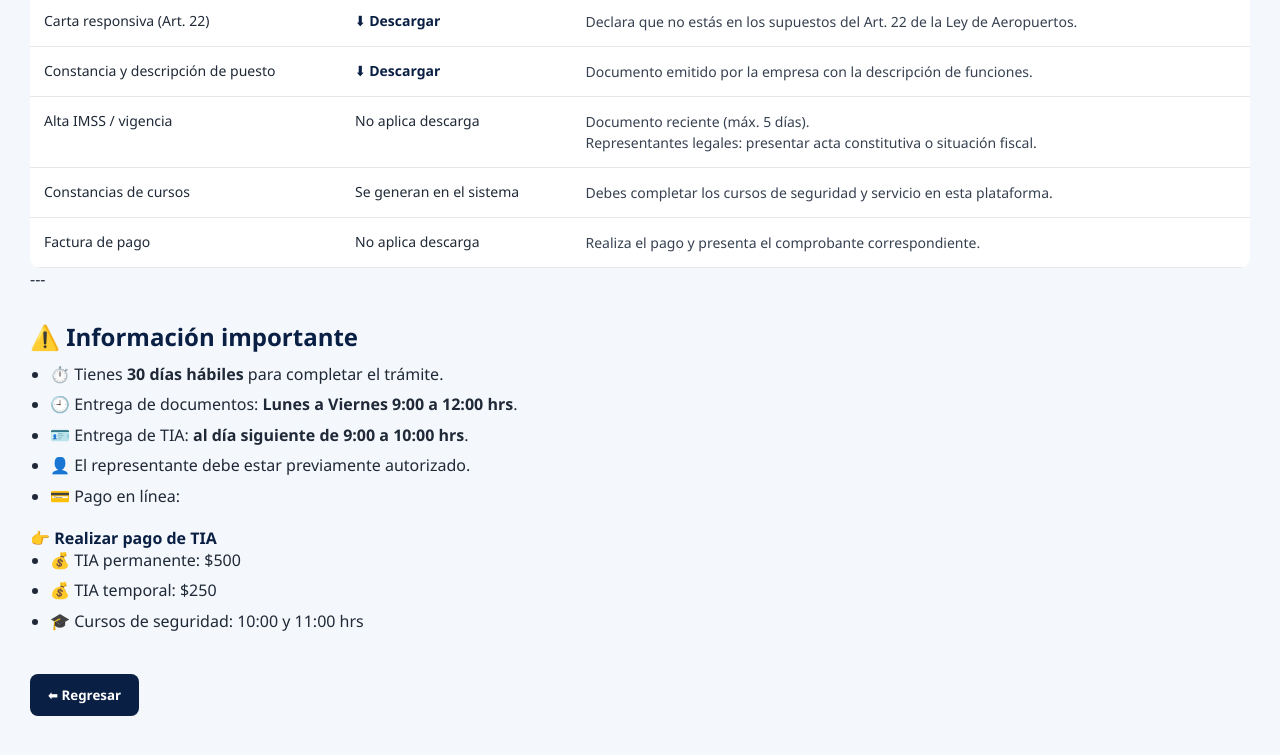
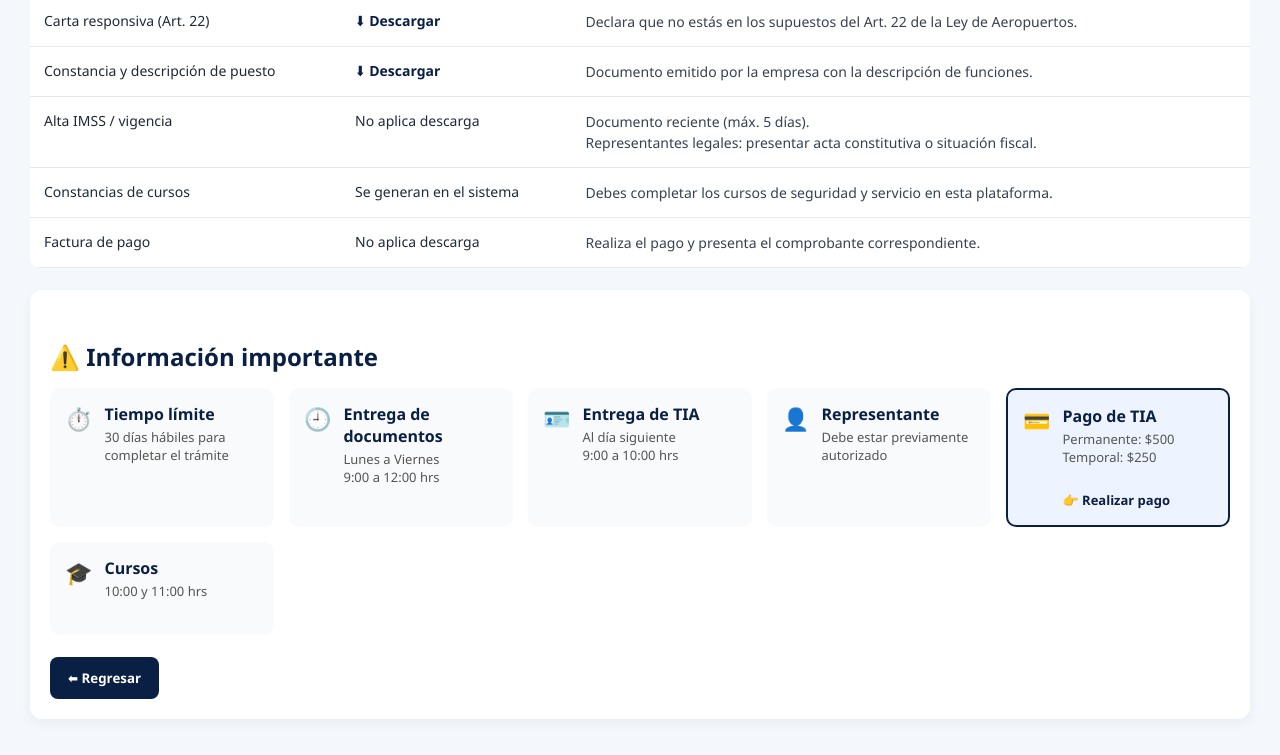
Before and after one commit to OMEDINAGAP/tia-system, a website: page public/documentos.html in a window 1280 px wide. Shown: the part 543-1298 px from the top of the page. Drawn offline with Linux system fonts and the light colour scheme.

Commit message:
Descarga de documentos V5

```diff
--- a/public/documentos.html
+++ b/public/documentos.html
@@ -106,38 +106,77 @@
 </table>
 </div>
 </div>
----
 
+<br>
+
+<div class="card">
   <h2>⚠️ Información importante</h2>
 
-<ul>
-  <li>⏱️ Tienes <b>30 días hábiles</b> para completar el trámite.</li>
-  <li>🕘 Entrega de documentos: <b>Lunes a Viernes 9:00 a 12:00 hrs</b>.</li>
-  <li>🪪 Entrega de TIA: <b>al día siguiente de 9:00 a 10:00 hrs</b>.</li>
-  <li>👤 El representante debe estar previamente autorizado.</li>
-  <li>💳 Pago en línea:</li>
-</ul>
+  <div class="info-grid">
 
+    <div class="info-item">
+      <div class="icon">⏱️</div>
+      <div>
+        <strong>Tiempo límite</strong>
+        <p>30 días hábiles para completar el trámite</p>
+      </div>
+    </div>
+
+    <div class="info-item">
+      <div class="icon">🕘</div>
+      <div>
+        <strong>Entrega de documentos</strong>
+        <p>Lunes a Viernes<br>9:00 a 12:00 hrs</p>
+      </div>
+    </div>
+
+    <div class="info-item">
+      <div class="icon">🪪</div>
+      <div>
+        <strong>Entrega de TIA</strong>
+        <p>Al día siguiente<br>9:00 a 10:00 hrs</p>
+      </div>
+    </div>
+
+    <div class="info-item">
+      <div class="icon">👤</div>
+      <div>
+        <strong>Representante</strong>
+        <p>Debe estar previamente autorizado</p>
+      </div>
+    </div>
+
+    <div class="info-item highlight">
+      <div class="icon">💳</div>
+      <div>
+        <strong>Pago de TIA</strong>
+        <p>
+          Permanente: $500<br>
+          Temporal: $250
+        </p>
         <a href="https://appnf.serviciosgap.com.mx:1180/eCommerce/ecommerce.aspx" target="_blank">
-👉 Realizar pago de TIA
+          👉 Realizar pago
         </a>
+      </div>
+    </div>
 
-<ul>
-  <li>💰 TIA permanente: $500</li>
-  <li>💰 TIA temporal: $250</li>
-  <li>🎓 Cursos de seguridad: 10:00 y 11:00 hrs</li>
-</ul>
+    <div class="info-item">
+      <div class="icon">🎓</div>
+      <div>
+        <strong>Cursos</strong>
+        <p>10:00 y 11:00 hrs</p>
+      </div>
+    </div>
+
+  </div>
 
   <br>
 
   <button onclick="window.location.href='/portal.html'">⬅ Regresar</button>
 
+</div>
 </body>
 
-<script>
-function regresar(){
-  window.location.href = "/portal.html";
-}
-</script>
+
 
 </html>
--- a/public/styles.css
+++ b/public/styles.css
@@ -269,3 +269,51 @@ ul li {
 .highlight {
   border: 2px solid #0a1f44;
 }
+
+.info-grid {
+  display: grid;
+  grid-template-columns: repeat(auto-fit, minmax(220px, 1fr));
+  gap: 15px;
+  margin-top: 15px;
+}
+
+.info-item {
+  display: flex;
+  gap: 12px;
+  background: #f9fafb;
+  padding: 15px;
+  border-radius: 10px;
+  align-items: flex-start;
+  transition: 0.2s;
+}
+
+.info-item:hover {
+  background: #eef4ff;
+}
+
+.icon {
+  font-size: 22px;
+}
+
+.info-item strong {
+  display: block;
+  margin-bottom: 3px;
+  color: #0a1f44;
+}
+
+.info-item p {
+  font-size: 13px;
+  color: #555;
+}
+
+.info-item a {
+  display: inline-block;
+  margin-top: 5px;
+  font-size: 13px;
+}
+
+/* resaltar pago */
+.highlight {
+  border: 2px solid #0a1f44;
+  background: #eef4ff;
+}
```
Also changed, not shown: public/portal.html (+0 -23 lines). Lines whose indentation alone changed are shown as unchanged.
